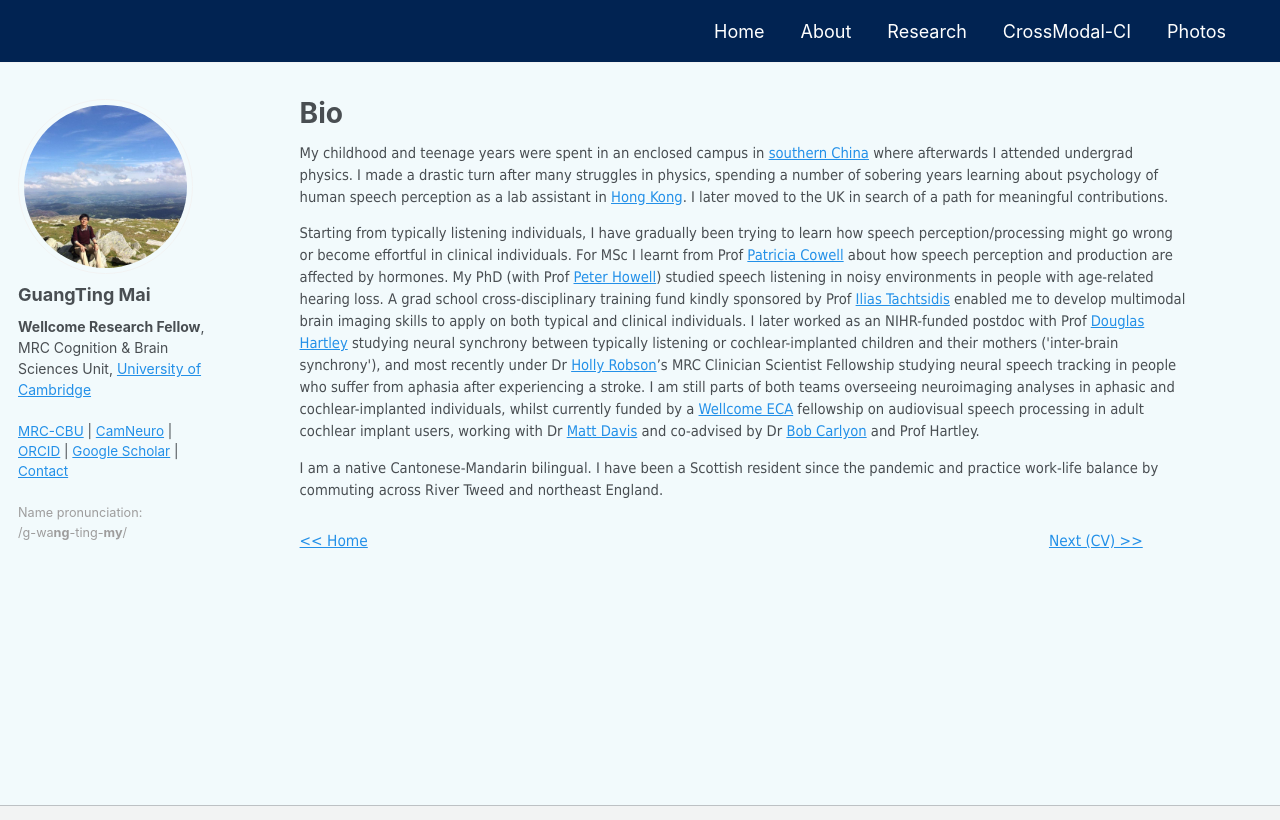
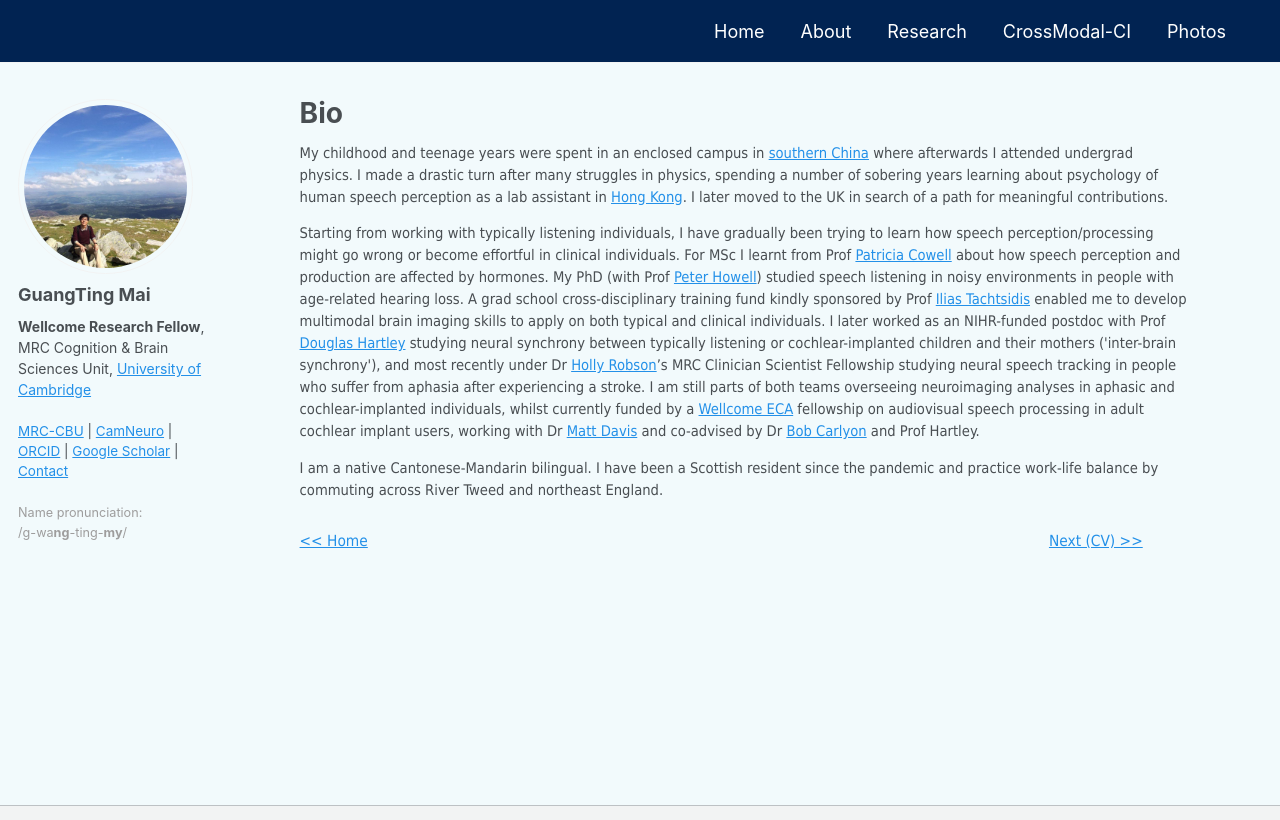
Before and after one commit to guangtingmai/guangtingmai.github.io, a Jekyll site: the page built from _pages/bio.html, in a window 1280 px wide and 1023 px high, cut to the strip 0-820 px from the top of the window. Built offline with Jekyll 4.4.1, drawn with Linux system fonts in a browser that asks for light colours.

Commit message:
Update bio.html

```diff
--- a/_pages/bio.html
+++ b/_pages/bio.html
@@ -8,7 +8,7 @@ author_profile: true
   campus in <a href="https://en.wikipedia.org/wiki/Sun_Yat-sen_University">southern China</a> where afterwards I attended undergrad physics. I made a
   drastic turn after many struggles in physics, spending a number of sobering years learning about psychology of human speech perception as a lab assistant in
   <a href="https://www.ee.cuhk.edu.hk/~lel/research/index.html">Hong Kong</a>. I later moved to the UK in search of a path for meaningful contributions.</span>
-<p span style="font-size: 11pt;font-family: Tahoma;line-height: 1.5;display: block;margin-bottom: 0.2vh">Starting from typically listening individuals,
+<p span style="font-size: 11pt;font-family: Tahoma;line-height: 1.5;display: block;margin-bottom: 0.2vh">Starting from working with typically listening individuals,
   I have gradually been trying to learn how speech perception/processing might go wrong or become effortful in clinical individuals. For MSc I learnt from Prof
   <a href="https://sheffield.ac.uk/ahpnm/people/human-communication-sciences/patricia-e-cowell">Patricia Cowell</a> about how speech perception and production are
   affected by hormones. My PhD (with Prof <a href="https://profiles.ucl.ac.uk/2817-peter-howell/">Peter Howell</a>) studied speech listening in noisy environments in
```
